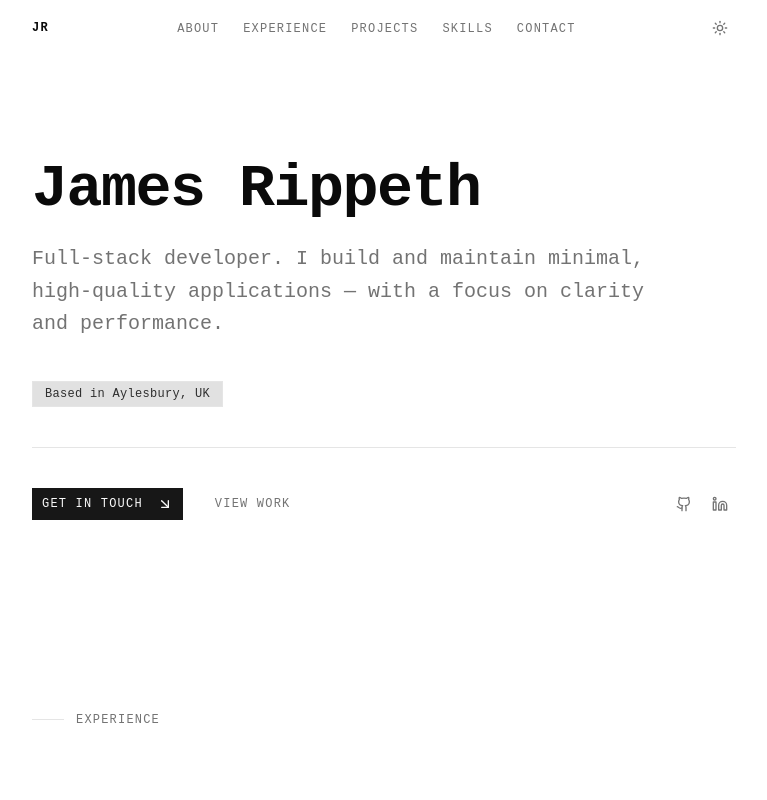
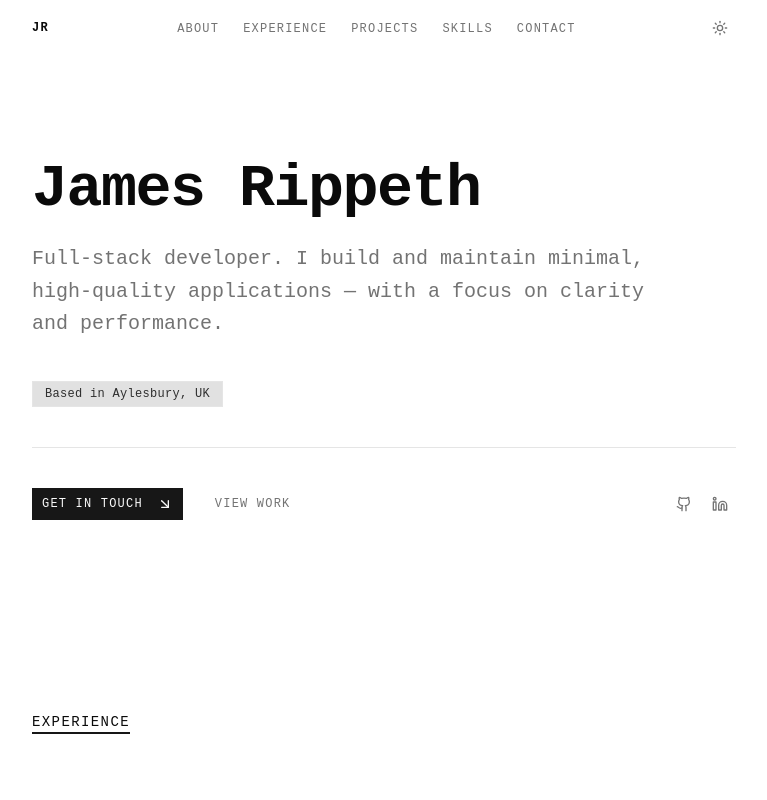
Before and after one commit to jmxor/portfolio, a Vue app: page / in a window 1280 px wide. Shown: the top 800 px of the page, without its empty margins (256-1023 px from the left). Built offline with nearby package versions, Linux system fonts and the light colour scheme; the HTML template or start-up script is replaced by a standard one.

Commit message:
Increase size and contrast of section label

```diff
--- a/src/components/portfolio/SectionLabel.vue
+++ b/src/components/portfolio/SectionLabel.vue
@@ -3,10 +3,7 @@ defineProps<{ label: string }>()
 </script>
 
 <template>
-  <div
-    class="flex items-center gap-3 mb-10 text-xs text-muted-foreground tracking-widest uppercase"
-  >
-    <span class="inline-block w-8 h-px bg-border" />
-    <span>{{ label }}</span>
+  <div class="mb-10 flex items-center gap-3 text-sm tracking-widest uppercase">
+    <span class="border-b-2 border-primary">{{ label }}</span>
   </div>
 </template>
```
